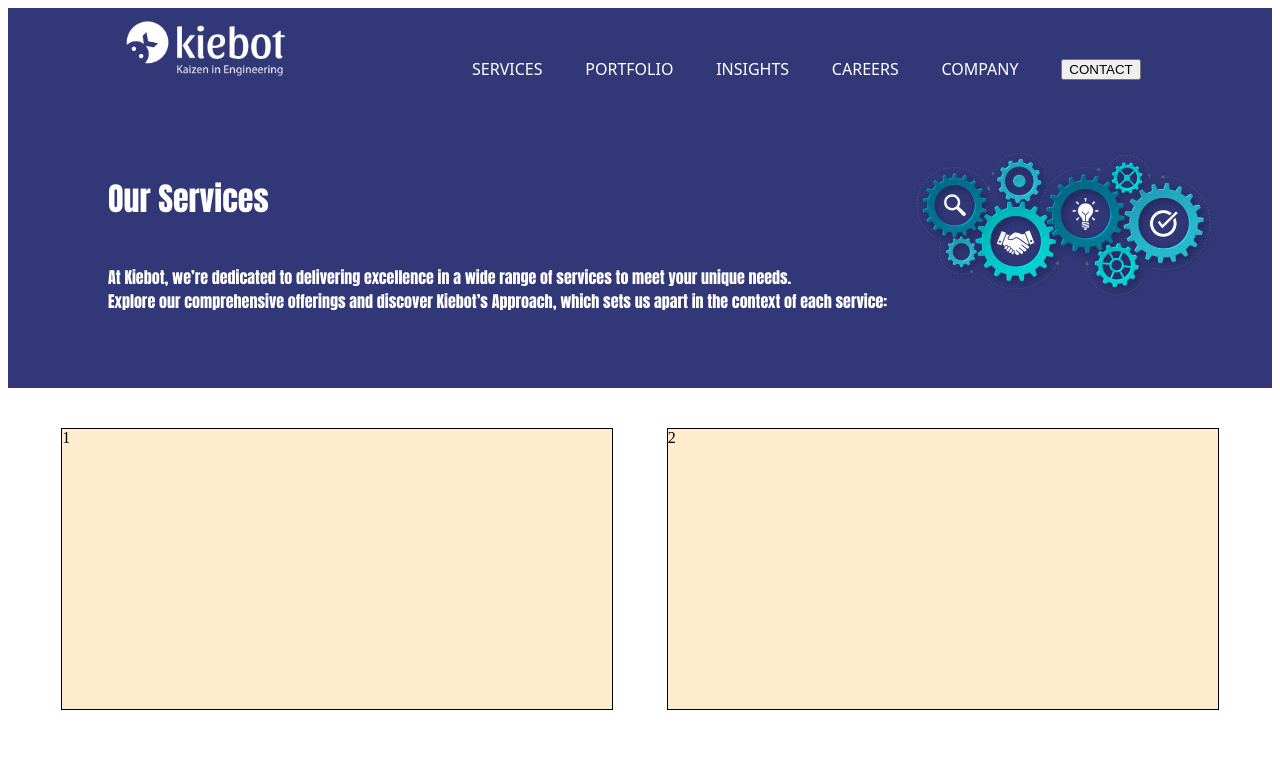
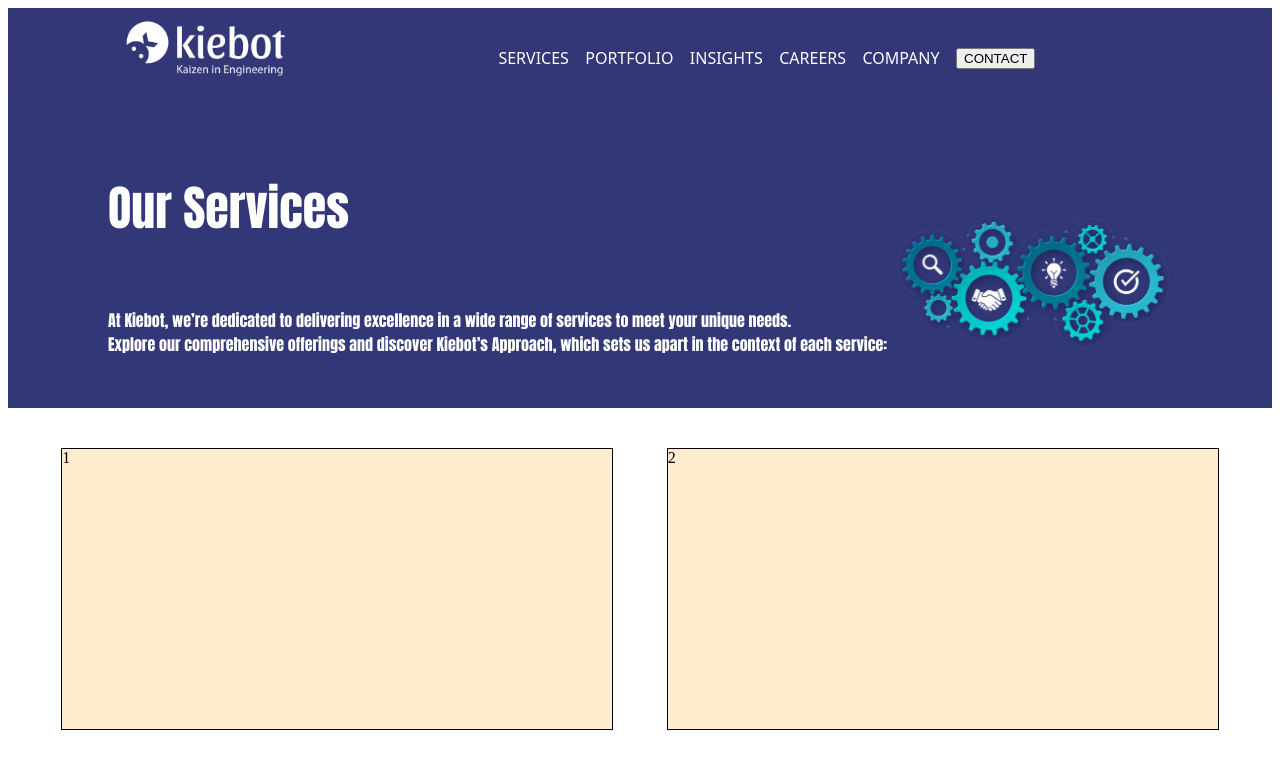
Before and after one commit to shameernedk/kiebot-service-page-assignment, a plain HTML site: page index.html in a window 1280 px wide. Shown: the top 767 px of the page. Drawn offline with Linux system fonts and the light colour scheme.

Commit message:
hedar and nav updated

```diff
--- a/index.html
+++ b/index.html
@@ -10,7 +10,6 @@
 <body>
     <div class="container">
         <header>
-            <div class="heading">
             <div class="logo"><img src="images/logo.png" alt="logo"></div>
             <div class="links">
                 <a href="index.html">SERVICES</a>
@@ -20,10 +19,13 @@
                 <a href="index.html">COMPANY</a>
             </div>
             <div class="contact"><button>CONTACT</button></div>
-            </div>
+
+        </header>
+        <nav>
             <div class="services"><h4>Our Services</h4></div>
             <div class="para">At Kiebot, we’re dedicated to delivering excellence in a wide range of services to meet your unique needs. <br> Explore our comprehensive offerings and discover Kiebot’s Approach, which sets us apart in the context of each service:</div>
-        </header>
+        </nav>
+
         <div class="main1">
             <div class="box">1</div>
             <div class="box">2</div>
--- a/styles.css
+++ b/styles.css
@@ -1,23 +1,17 @@
 .container {
     display: grid;
     height: 100%;
-    grid-template-rows: 380px 1fr 1fr 1fr 300px;
+    grid-template-rows: 100px 300px 1fr 1fr 1fr 300px;
 }
 
 .container header {
-    background-image: url("images/home-background.jpg");
-    background-repeat: no-repeat;
-    background-size: cover;
-    background-position: center;
-    font-family: Impact, Haettenschweiler, 'Arial Narrow Bold', sans-serif;
-    color: white;
     display: grid;
-    grid-template-rows: 2fr 1fr 2fr;
+    grid-template-columns: 3fr 3fr 2fr;
+    background-color: #333777;
+    position: sticky;
+    top: 0;
 }
-.container header .heading {
-    display: grid;
-    grid-template-columns: 2fr 3fr 1fr;
-}
+
 
 .container header .logo {
     display: grid;
@@ -47,12 +41,25 @@
     display: flex;
     align-items: center;
 }
-.container header .services {
+.container nav {
+    background-image: url("images/home-background.jpg");
+    background-position: center;
+    background-size: cover;
+    background-repeat: no-repeat;
+    background-color:aqua;
+    display: grid;
+    grid-template-rows: 3fr 2fr;
+    font-family: Impact, Haettenschweiler, 'Arial Narrow Bold', sans-serif;
+    color: white;
+}
+
+.container nav .services {
     padding-left: 100px;
     font-family: Impact, Haettenschweiler, 'Arial Narrow Bold', sans-serif;
-    font-size:xx-large;
+    font-size: 3em;
+
 }
-.container header .para {
+.container nav .para {
     padding-left: 100px;
 }
 
```
Lines whose indentation alone changed are shown as unchanged.
